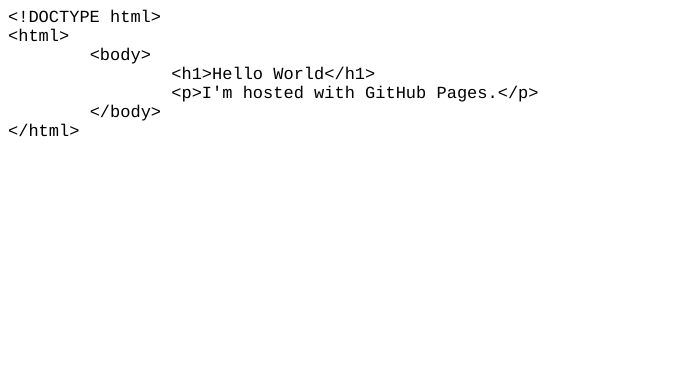
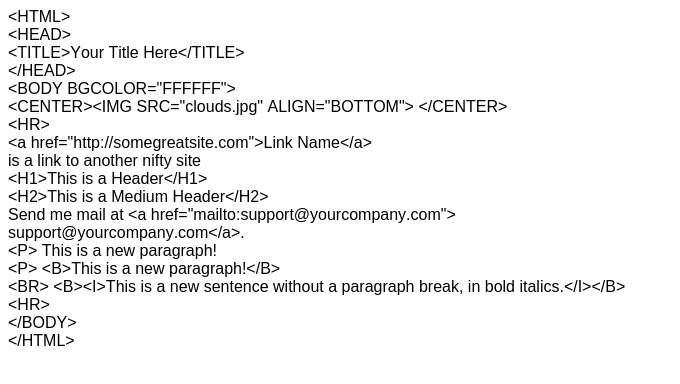
Before and after one commit to maxhannan/maxhannan.github.io, a plain HTML site: page index.html in a window 1280 px wide. Shown: the whole page, without its empty margins (0-680 px from the left). Drawn offline with Linux system fonts and the light colour scheme.

Commit message:
Update index.html

```diff
--- a/index.html
+++ b/index.html
@@ -7,18 +7,29 @@
   <meta name="Generator" content="Cocoa HTML Writer">
   <meta name="CocoaVersion" content="2022.2">
   <style type="text/css">
-    p.p1 {margin: 0.0px 0.0px 0.0px 0.0px; font: 17.0px Courier; color: #000000; -webkit-text-stroke: #eae96f; background-color: #000000; background-color: rgba(0, 0, 0, 0)}
+    p.p1 {margin: 0.0px 0.0px 0.0px 0.0px; font: 16.0px Arial; -webkit-text-stroke: #000000}
     span.s1 {font-kerning: none}
-    span.Apple-tab-span {white-space:pre}
   </style>
 </head>
 <body>
-<p class="p1"><span class="s1">&lt;!DOCTYPE html&gt;</span></p>
-<p class="p1"><span class="s1">&lt;html&gt;</span></p>
-<p class="p1"><span class="s1"><span class="Apple-tab-span">	</span>&lt;body&gt;</span></p>
-<p class="p1"><span class="s1"><span class="Apple-tab-span">	</span><span class="Apple-tab-span">	</span>&lt;h1&gt;Hello World&lt;/h1&gt;</span></p>
-<p class="p1"><span class="s1"><span class="Apple-tab-span">	</span><span class="Apple-tab-span">	</span>&lt;p&gt;I'm hosted with GitHub Pages.&lt;/p&gt;</span></p>
-<p class="p1"><span class="s1"><span class="Apple-tab-span">	</span>&lt;/body&gt;</span></p>
-<p class="p1"><span class="s1">&lt;/html&gt;</span></p>
+<p class="p1"><span class="s1">&lt;HTML&gt;</span></p>
+<p class="p1"><span class="s1">&lt;HEAD&gt;</span></p>
+<p class="p1"><span class="s1">&lt;TITLE&gt;Your Title Here&lt;/TITLE&gt;</span></p>
+<p class="p1"><span class="s1">&lt;/HEAD&gt;</span></p>
+<p class="p1"><span class="s1">&lt;BODY BGCOLOR="FFFFFF"&gt;</span></p>
+<p class="p1"><span class="s1">&lt;CENTER&gt;&lt;IMG SRC="clouds.jpg" ALIGN="BOTTOM"&gt; &lt;/CENTER&gt;</span></p>
+<p class="p1"><span class="s1">&lt;HR&gt;</span></p>
+<p class="p1"><span class="s1">&lt;a href="http://somegreatsite.com"&gt;Link Name&lt;/a&gt;</span></p>
+<p class="p1"><span class="s1">is a link to another nifty site</span></p>
+<p class="p1"><span class="s1">&lt;H1&gt;This is a Header&lt;/H1&gt;</span></p>
+<p class="p1"><span class="s1">&lt;H2&gt;This is a Medium Header&lt;/H2&gt;</span></p>
+<p class="p1"><span class="s1">Send me mail at &lt;a href="mailto:support@yourcompany.com"&gt;</span></p>
+<p class="p1"><span class="s1">support@yourcompany.com&lt;/a&gt;.</span></p>
+<p class="p1"><span class="s1">&lt;P&gt; This is a new paragraph!</span></p>
+<p class="p1"><span class="s1">&lt;P&gt; &lt;B&gt;This is a new paragraph!&lt;/B&gt;</span></p>
+<p class="p1"><span class="s1">&lt;BR&gt; &lt;B&gt;&lt;I&gt;This is a new sentence without a paragraph break, in bold italics.&lt;/I&gt;&lt;/B&gt;</span></p>
+<p class="p1"><span class="s1">&lt;HR&gt;</span></p>
+<p class="p1"><span class="s1">&lt;/BODY&gt;</span></p>
+<p class="p1"><span class="s1">&lt;/HTML&gt;</span></p>
 </body>
 </html>
```
